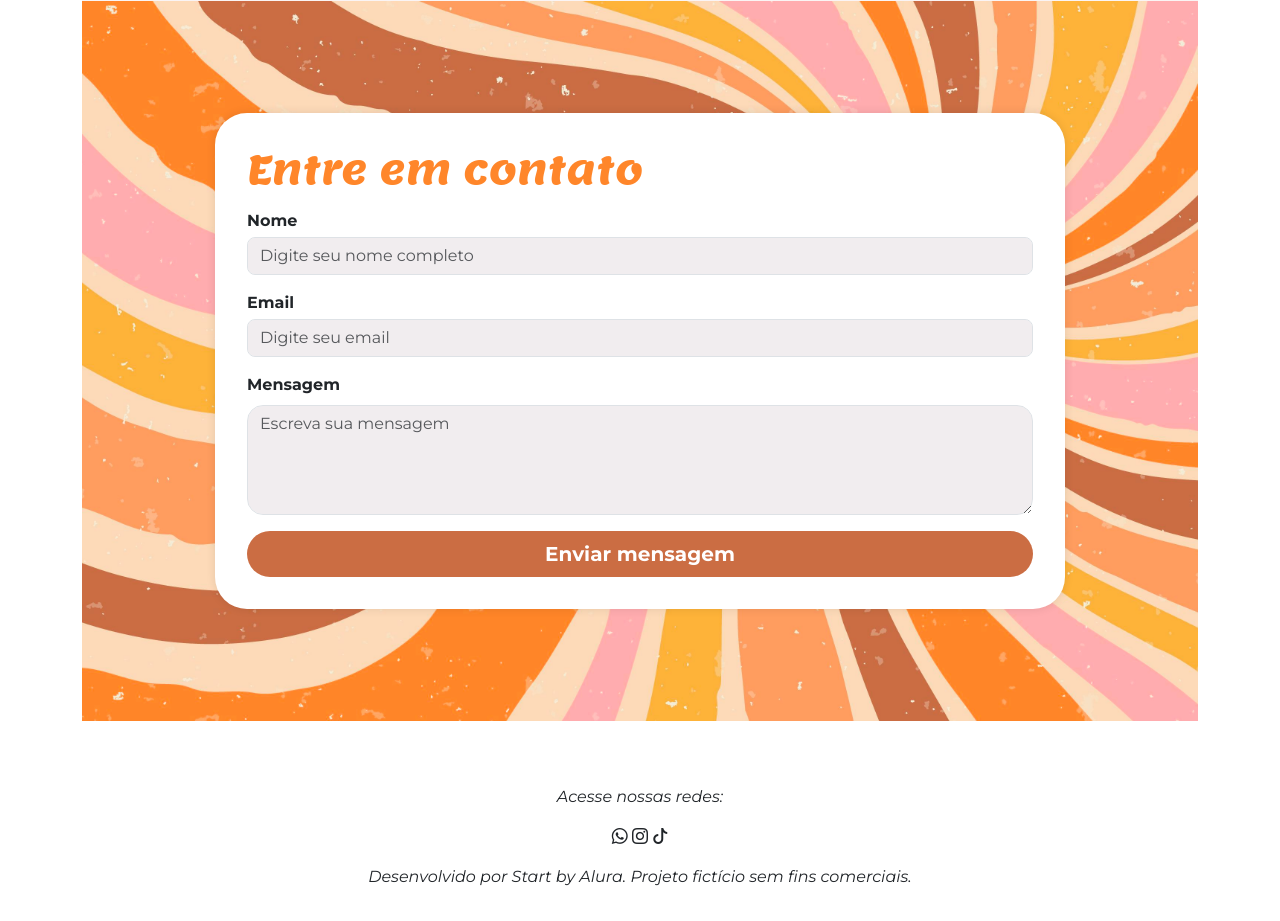
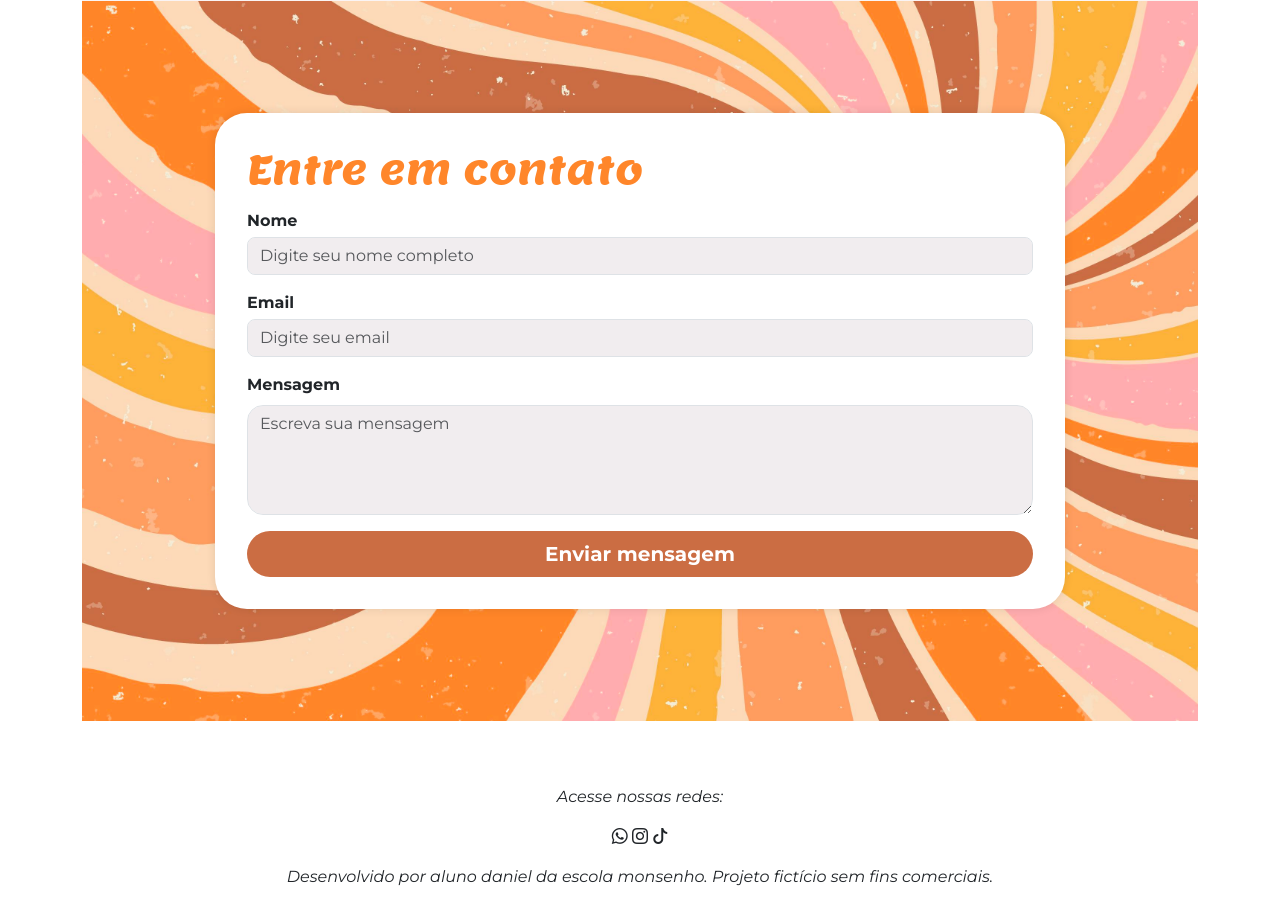
Before and after one commit to daniel-019/Acessibilidade-na-melhorando-a-experi-ncia-do-usu-rio-web, a plain HTML site: page index.html in a window 1280 px wide. Shown: the part 2260-3181 px from the top of the page. Drawn offline with nearby package versions, Linux system fonts and the light colour scheme.

Commit message:
Update index.html

```diff
--- a/index.html
+++ b/index.html
@@ -127,11 +127,12 @@
         <i class="bi bi-whatsapp"></i>
         <i class="bi bi-instagram"></i>
         <i class="bi bi-tiktok"></i>
-        <p class="mt-3">Desenvolvido por Start by Alura. Projeto fictício sem fins comerciais.</p>
+        <p class="mt-3">Desenvolvido por aluno daniel da escola monsenho. Projeto fictício sem fins comerciais.</p>
     </footer>
     <script src="https://cdnjs.cloudflare.com/ajax/libs/scrollReveal.js/4.0.9/scrollreveal.js"></script>
     <script src="script.js"></script>
 
 </body>
 
+
 </html>
```
